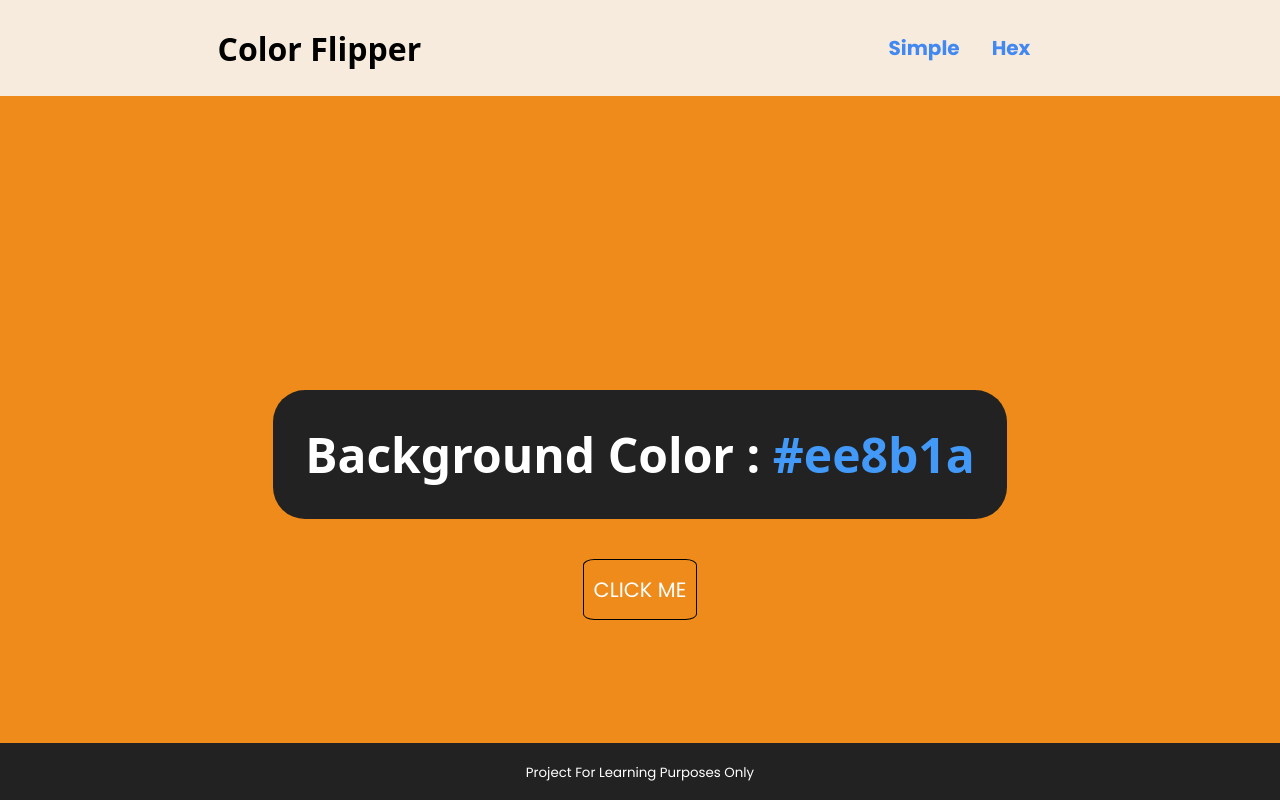
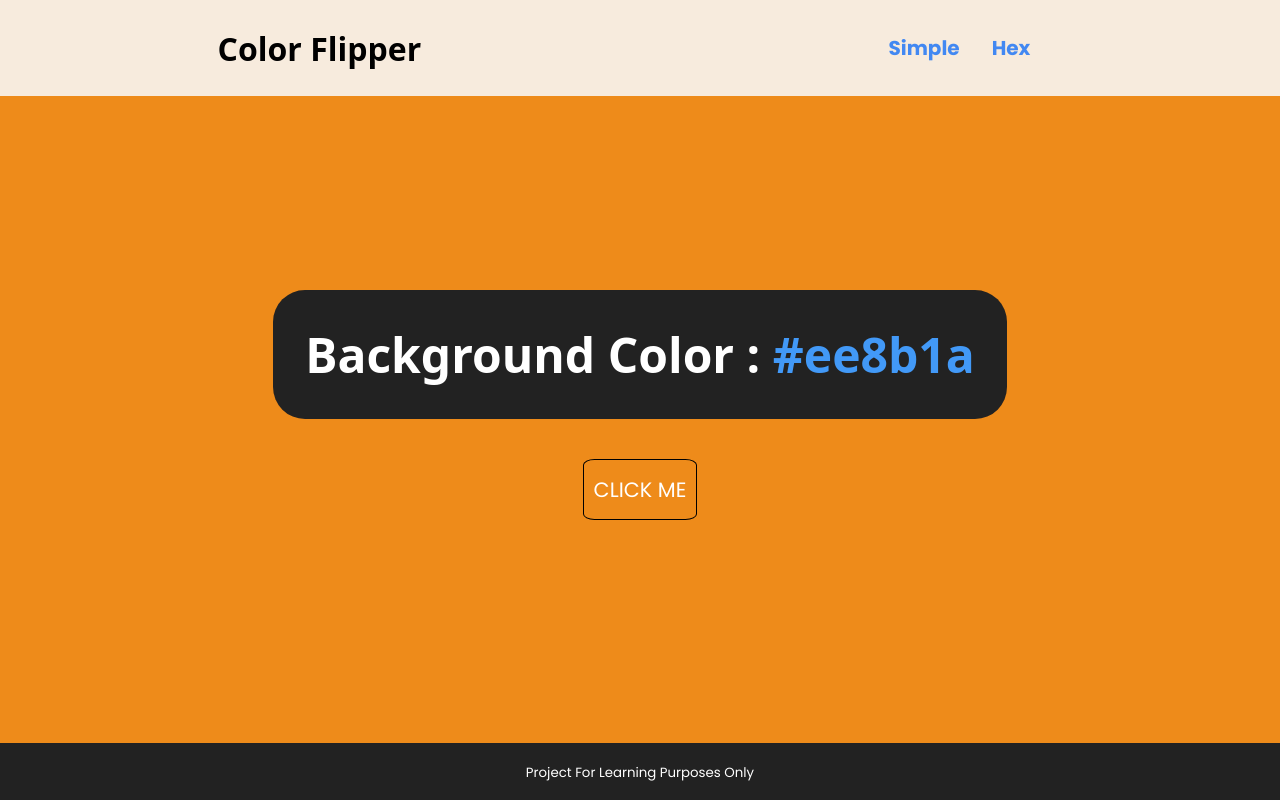
Before and after one commit to haisaedb/Javascript-Color-Flipper-Project, a plain HTML site: page index.html in a window 1280 px wide. Drawn offline with Linux system fonts and the light colour scheme; a web font is replaced by a local one.

Commit message:
Update styles.css

```diff
--- a/styles.css
+++ b/styles.css
@@ -74,7 +74,7 @@ main{
 .container{
     position: absolute;
     text-align: center;
-    top: 350px;
+    top: 250px;
 }
 
 .btn-hero{
```
